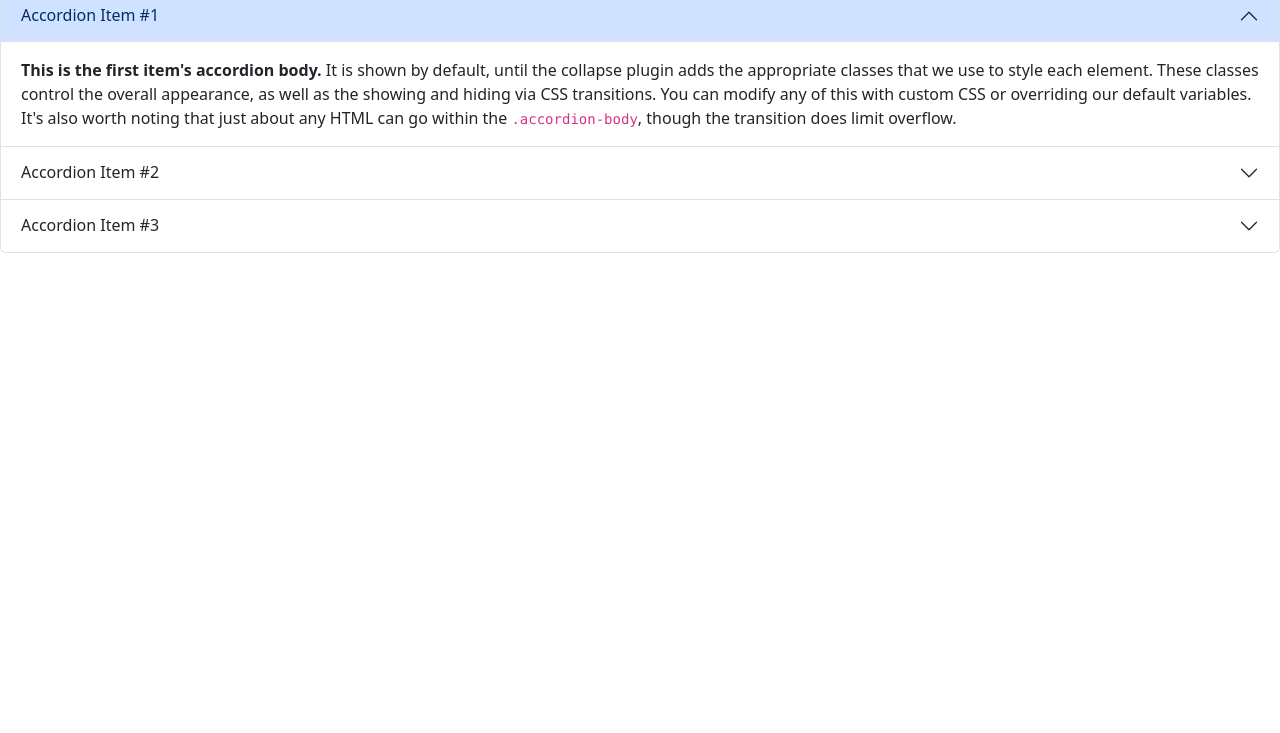
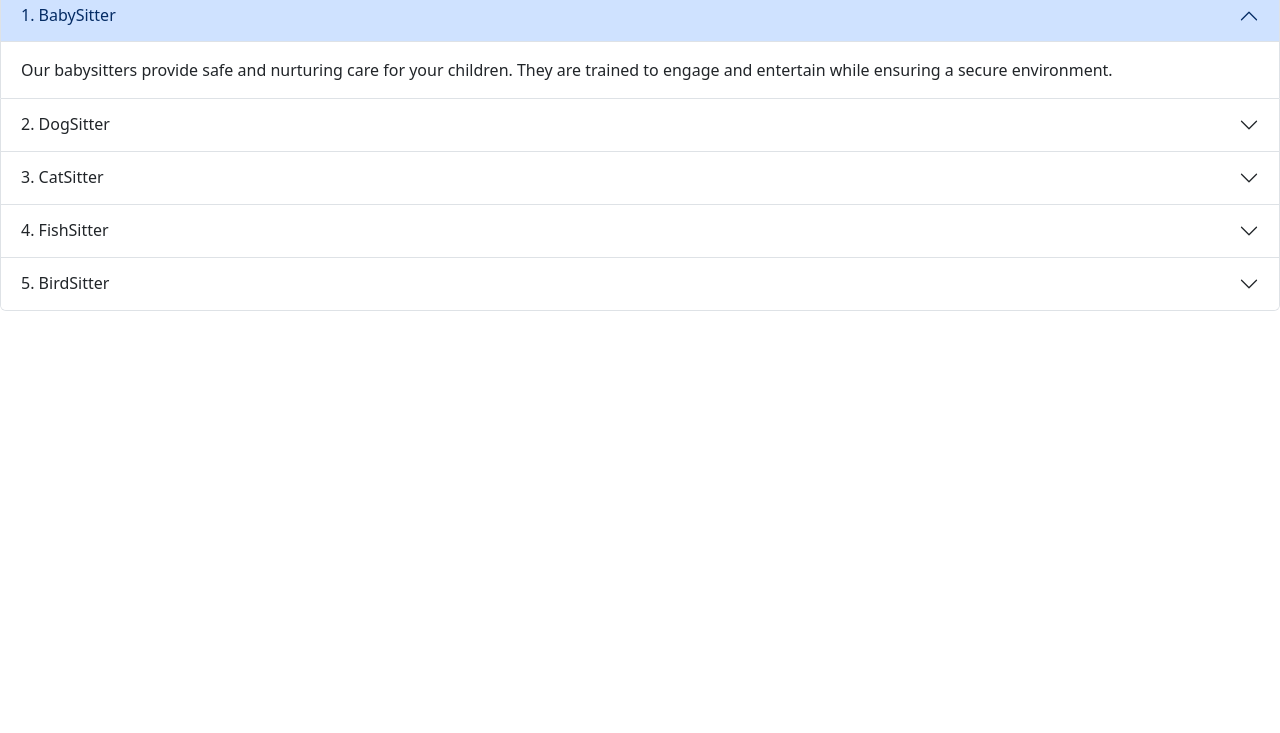
Before and after one commit to dial0010/mis4013hw1, a plain HTML site: page index.html in a window 1280 px wide. Shown: the part 67-800 px from the top of the page. Drawn offline with nearby package versions, Linux system fonts and the light colour scheme.

Commit message:
Update index.html

```diff
--- a/index.html
+++ b/index.html
@@ -3,49 +3,73 @@
   <head>
     <meta charset="utf-8">
     <meta name="viewport" content="width=device-width, initial-scale=1">
-    <title>Bootstrap demo</title>
+    <title>SitterFinder</title>
     <link href="https://cdn.jsdelivr.net/npm/bootstrap@5.3.3/dist/css/bootstrap.min.css" rel="stylesheet" integrity="sha384-QWTKZyjpPEjISv5WaRU9OFeRpok6YctnYmDr5pNlyT2bRjXh0JMhjY6hW+ALEwIH" crossorigin="anonymous">
   </head>
   <body>
-    <h1>Hello, world!</h1>
-    <script src="https://cdn.jsdelivr.net/npm/bootstrap@5.3.3/dist/js/bootstrap.bundle.min.js" integrity="sha384-YvpcrYf0tY3lHB60NNkmXc5s9fDVZLESaAA55NDzOxhy9GkcIdslK1eN7N6jIeHz" crossorigin="anonymous"></script>
-  </body>
-</html>
+    <h1>SitterFinder</h1>
     <div class="accordion" id="accordionExample">
       <div class="accordion-item">
         <h2 class="accordion-header">
           <button class="accordion-button" type="button" data-bs-toggle="collapse" data-bs-target="#collapseOne" aria-expanded="true" aria-controls="collapseOne">
-        Accordion Item #1
+            1. BabySitter
           </button>
         </h2>
         <div id="collapseOne" class="accordion-collapse collapse show" data-bs-parent="#accordionExample">
           <div class="accordion-body">
-        <strong>This is the first item's accordion body.</strong> It is shown by default, until the collapse plugin adds the appropriate classes that we use to style each element. These classes control the overall appearance, as well as the showing and hiding via CSS transitions. You can modify any of this with custom CSS or overriding our default variables. It's also worth noting that just about any HTML can go within the <code>.accordion-body</code>, though the transition does limit overflow.
+            Our babysitters provide safe and nurturing care for your children. They are trained to engage and entertain while ensuring a secure environment.
           </div>
         </div>
       </div>
       <div class="accordion-item">
         <h2 class="accordion-header">
           <button class="accordion-button collapsed" type="button" data-bs-toggle="collapse" data-bs-target="#collapseTwo" aria-expanded="false" aria-controls="collapseTwo">
-        Accordion Item #2
+            2. DogSitter
           </button>
         </h2>
         <div id="collapseTwo" class="accordion-collapse collapse" data-bs-parent="#accordionExample">
           <div class="accordion-body">
-        <strong>This is the second item's accordion body.</strong> It is hidden by default, until the collapse plugin adds the appropriate classes that we use to style each element. These classes control the overall appearance, as well as the showing and hiding via CSS transitions. You can modify any of this with custom CSS or overriding our default variables. It's also worth noting that just about any HTML can go within the <code>.accordion-body</code>, though the transition does limit overflow.
+            Dog sitters offer walking, feeding, and companionship for your furry friends. They ensure your pet stays active and happy while you're away.
           </div>
         </div>
       </div>
       <div class="accordion-item">
         <h2 class="accordion-header">
           <button class="accordion-button collapsed" type="button" data-bs-toggle="collapse" data-bs-target="#collapseThree" aria-expanded="false" aria-controls="collapseThree">
-        Accordion Item #3
+            3. CatSitter
           </button>
         </h2>
         <div id="collapseThree" class="accordion-collapse collapse" data-bs-parent="#accordionExample">
           <div class="accordion-body">
-        <strong>This is the third item's accordion body.</strong> It is hidden by default, until the collapse plugin adds the appropriate classes that we use to style each element. These classes control the overall appearance, as well as the showing and hiding via CSS transitions. You can modify any of this with custom CSS or overriding our default variables. It's also worth noting that just about any HTML can go within the <code>.accordion-body</code>, though the transition does limit overflow.
+            Cat sitters provide feeding, litter box maintenance, and playtime for your feline companions. They specialize in creating a comforting routine for your cat.
+          </div>
+        </div>
+      </div>
+      <div class="accordion-item">
+        <h2 class="accordion-header">
+          <button class="accordion-button collapsed" type="button" data-bs-toggle="collapse" data-bs-target="#collapseFour" aria-expanded="false" aria-controls="collapseFour">
+            4. FishSitter
+          </button>
+        </h2>
+        <div id="collapseFour" class="accordion-collapse collapse" data-bs-parent="#accordionExample">
+          <div class="accordion-body">
+            Fish sitters maintain your aquarium, providing feeding and water quality checks. They ensure your aquatic pets remain healthy and well cared for.
+          </div>
+        </div>
+      </div>
+      <div class="accordion-item">
+        <h2 class="accordion-header">
+          <button class="accordion-button collapsed" type="button" data-bs-toggle="collapse" data-bs-target="#collapseFive" aria-expanded="false" aria-controls="collapseFive">
+            5. BirdSitter
+          </button>
+        </h2>
+        <div id="collapseFive" class="accordion-collapse collapse" data-bs-parent="#accordionExample">
+          <div class="accordion-body">
+            Bird sitters care for your feathered friends with feeding and social interaction. They create a stimulating environment to keep your birds happy.
           </div>
         </div>
       </div>
     </div>
+    <script src="https://cdn.jsdelivr.net/npm/bootstrap@5.3.3/dist/js/bootstrap.bundle.min.js" integrity="sha384-YvpcrYf0tY3lHB60NNkmXc5s9fDVZLESaAA55NDzOxhy9GkcIdslK1eN7N6jIeHz" crossorigin="anonymous"></script>
+  </body>
+</html>
```
Lines whose indentation alone changed are shown as unchanged.
